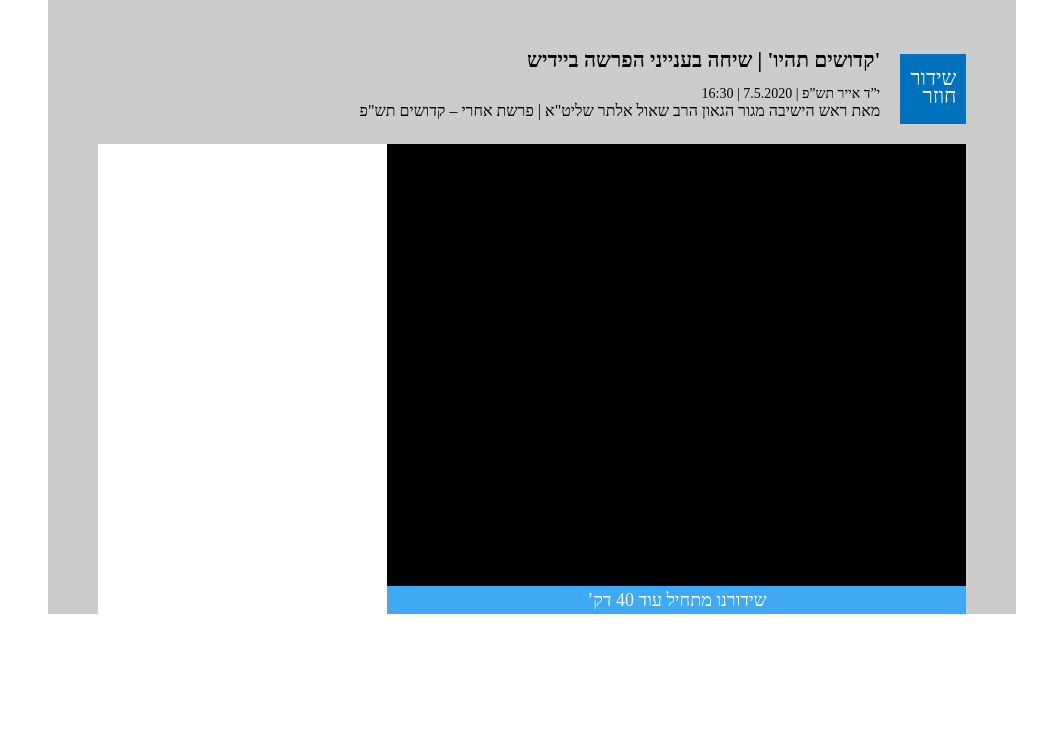
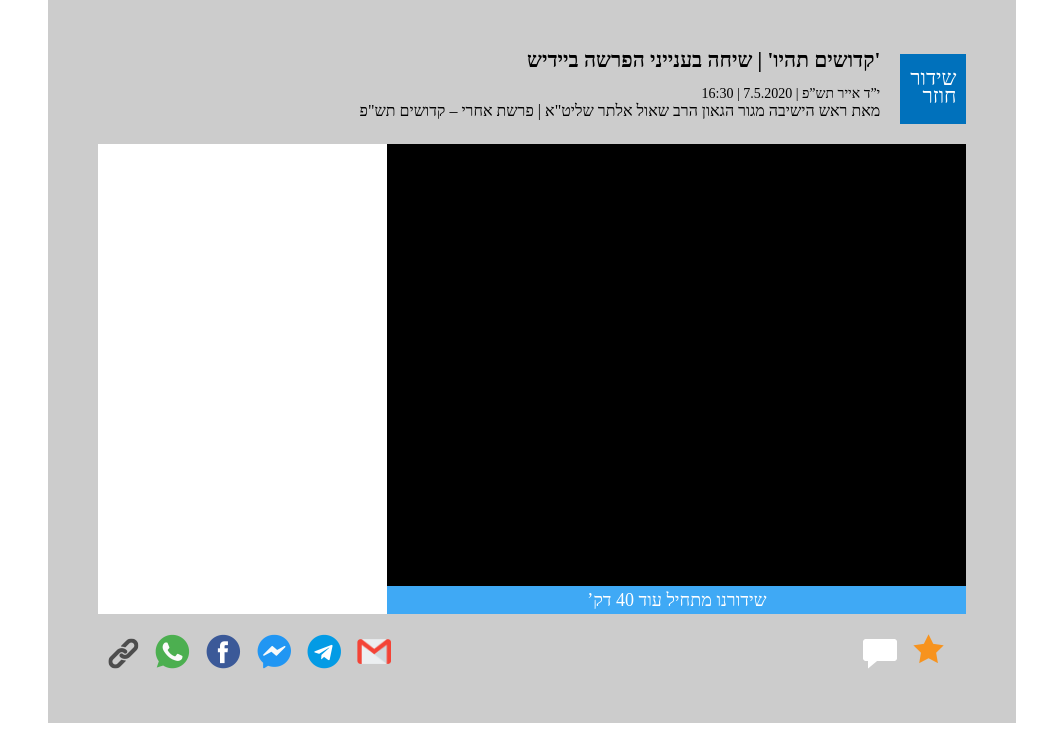
Before and after one commit to MiPony/HtmlTest, a website: page prod/index.html in a window 1280 px wide. Shown: the part 69-800 px from the top of the page, without its empty margins (68-1131 px from the left). Drawn offline with Linux system fonts and the light colour scheme.

Commit message:
End project

```diff
--- a/prod/index.html
+++ b/prod/index.html
@@ -52,6 +52,20 @@
 				<div class="flexText"><span class="text">שידורנו מתחיל עוד 40 דק’  </span></div>
 			</div>
 		</div>
+		<div class="SocialFooter">
+			<div>
+				<a href="#"><img src="./images/_Clip Group_.png" alt=""></a>
+				<a href="#"><img src="./images/_Group_.png" alt=""></a>
+				<a href="#"><img src="./images/FB.png" alt=""></a>
+				<a href="#"><img src="./images/Messanger.png" alt=""></a>
+				<a href="#"><img src="./images/Telega.png" alt=""></a>
+				<a href="#"><img class="lastImage" src="./images/Email.png" alt="" width="34px"></a>
+			</div>
+			<div>
+				<a href="#"><img img src="./images/mes.png" alt=""></a>
+				<a href="#"><img class="lastImage" src="./images/_Path_.png" alt=""></a>
+			</div>
+		</div>
 	</main>
 
 </body>
--- a/src/sass/styles.scss
+++ b/src/sass/styles.scss
@@ -129,3 +129,17 @@ main{
 
 	}
 }
+.SocialFooter{
+	display: flex;
+	flex-direction: row;
+	justify-content: space-between;
+	padding: 20px 60px 50px;
+	div{
+		a{
+			padding-right: 12px;
+		}
+	}
+}
+.lastImage{
+	padding-bottom: 5px;
+}
```
Also changed, not shown: prod/images/Email.png (renamed from images/Email.png), prod/images/FB.png (renamed from images/FB.png), prod/images/Messanger.png (renamed from images/Messanger.png), prod/images/Telega.png (renamed from images/Telega.png), prod/images/_Clip Group_.png (renamed from images/_Clip Group_.png), prod/images/_Group_.png (renamed from images/_Group_.png), prod/images/_Path_.png (renamed from images/_Path_.png), prod/images/mes.png (renamed from images/mes.png), prod/styles/styles.css.
